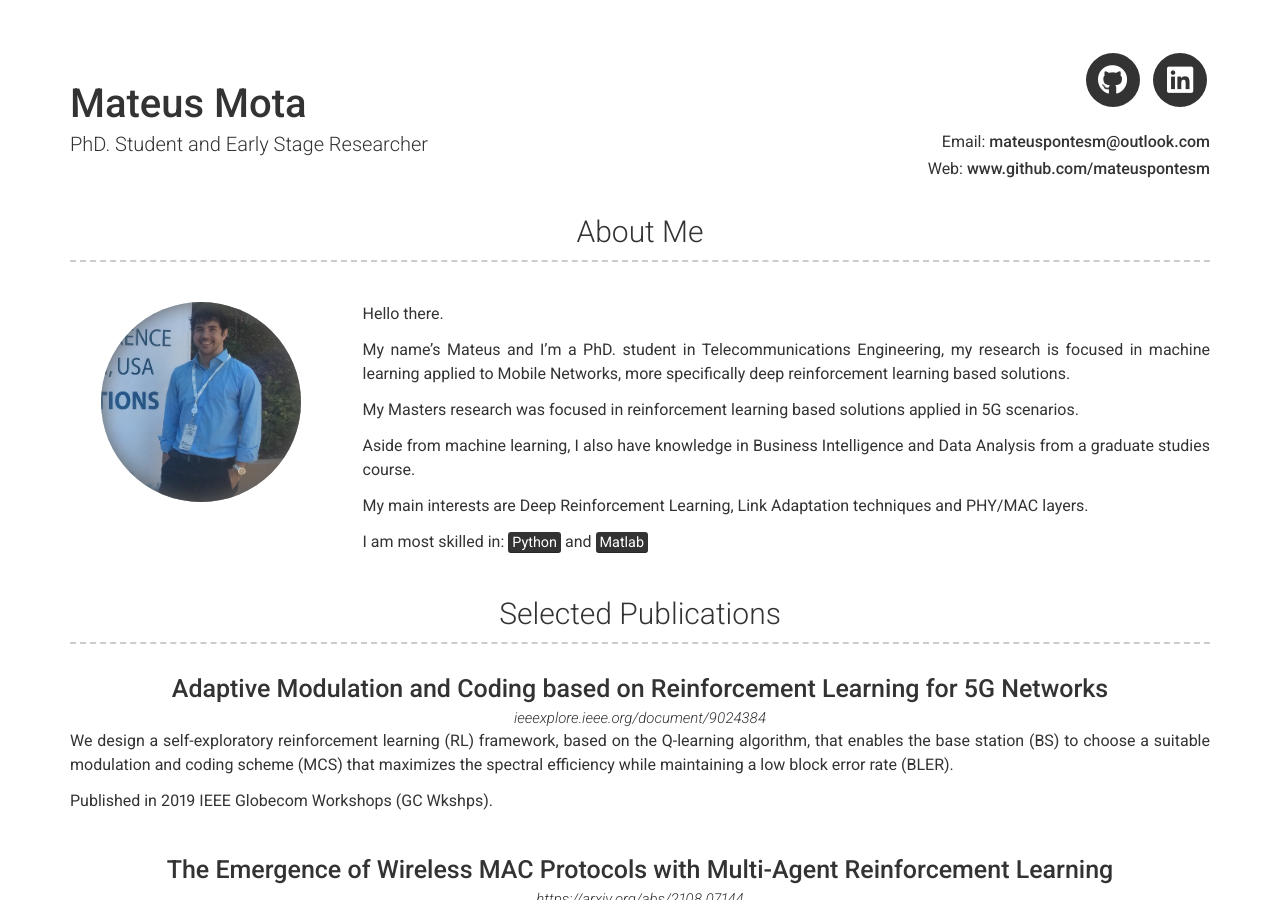
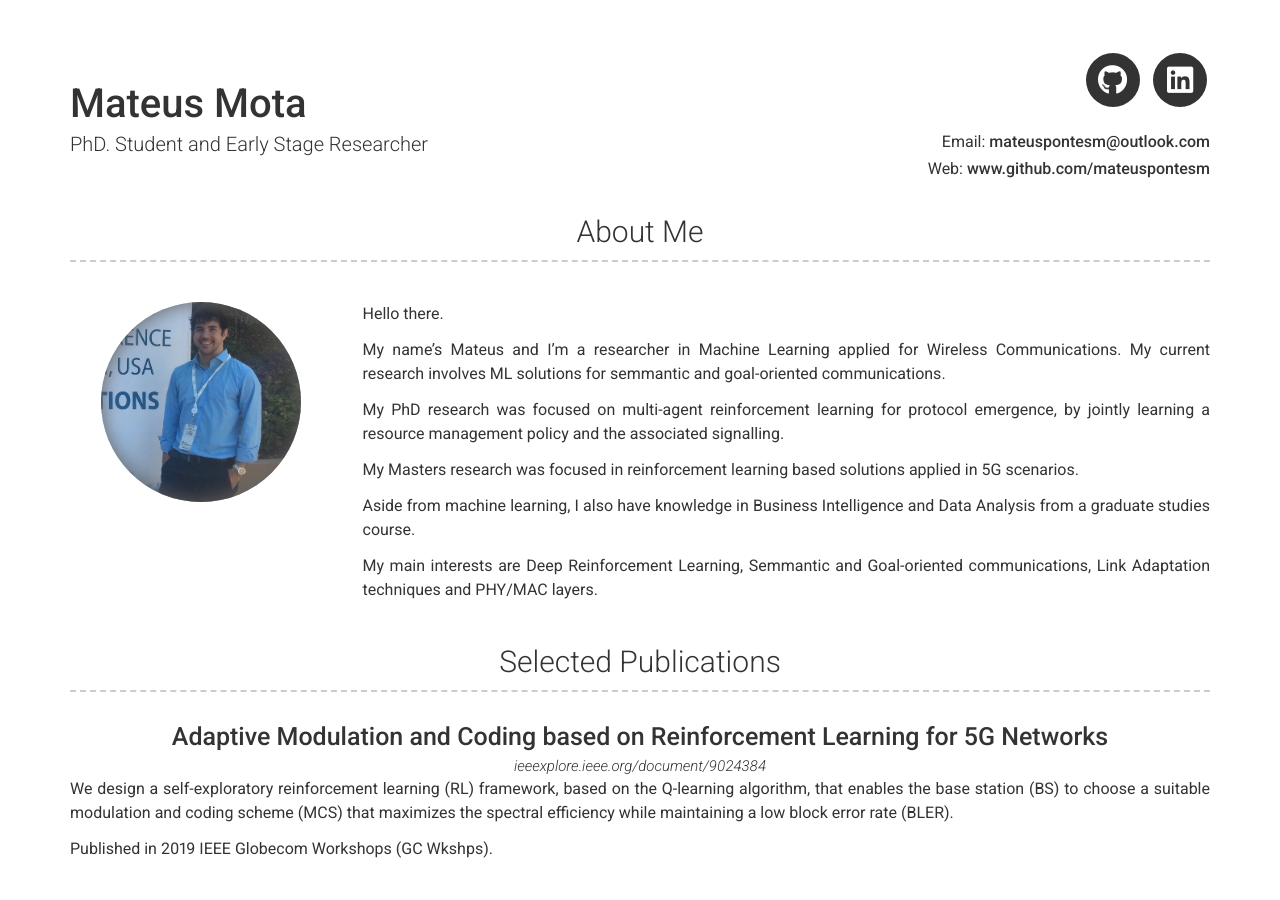
Before and after one commit to mateuspontesm/mateuspontesm.github.io, a Jekyll site: the page built from index.md, in a window 1280 px wide and 900 px high. Built offline with Jekyll 4.4.1, drawn with Linux system fonts in a browser that asks for light colours; nearby versions of some CDN libraries.

Commit message:
Update _config.yml

```diff
--- a/_config.yml
+++ b/_config.yml
@@ -33,15 +33,15 @@ about_content: | # this will include new lines to allow paragraphs
   Hello there.
 
 
-  My name's Mateus and I'm a PhD. student in Telecommunications Engineering, my research is focused in machine learning applied to Mobile Networks, more specifically deep reinforcement learning based solutions.
+  My name's Mateus and I'm a researcher in Machine Learning applied for Wireless Communications. My current research involves ML solutions for semmantic and goal-oriented communications.
+
+  My PhD research was focused on multi-agent reinforcement learning for protocol emergence, by jointly learning a resource management policy and the associated signalling.
 
   My Masters research was focused in reinforcement learning based solutions applied in 5G scenarios.
 
   Aside from machine learning, I also have knowledge in Business Intelligence and Data Analysis from a graduate studies course.
 
-  My main interests are Deep Reinforcement Learning, Link Adaptation techniques and PHY/MAC layers.
-
-  I am most skilled in: <mark>Python</mark> and <mark>Matlab</mark>
+  My main interests are Deep Reinforcement Learning, Semmantic and Goal-oriented communications, Link Adaptation techniques and PHY/MAC layers.
 
 # Experience Section
 experience_title: Experience
```
